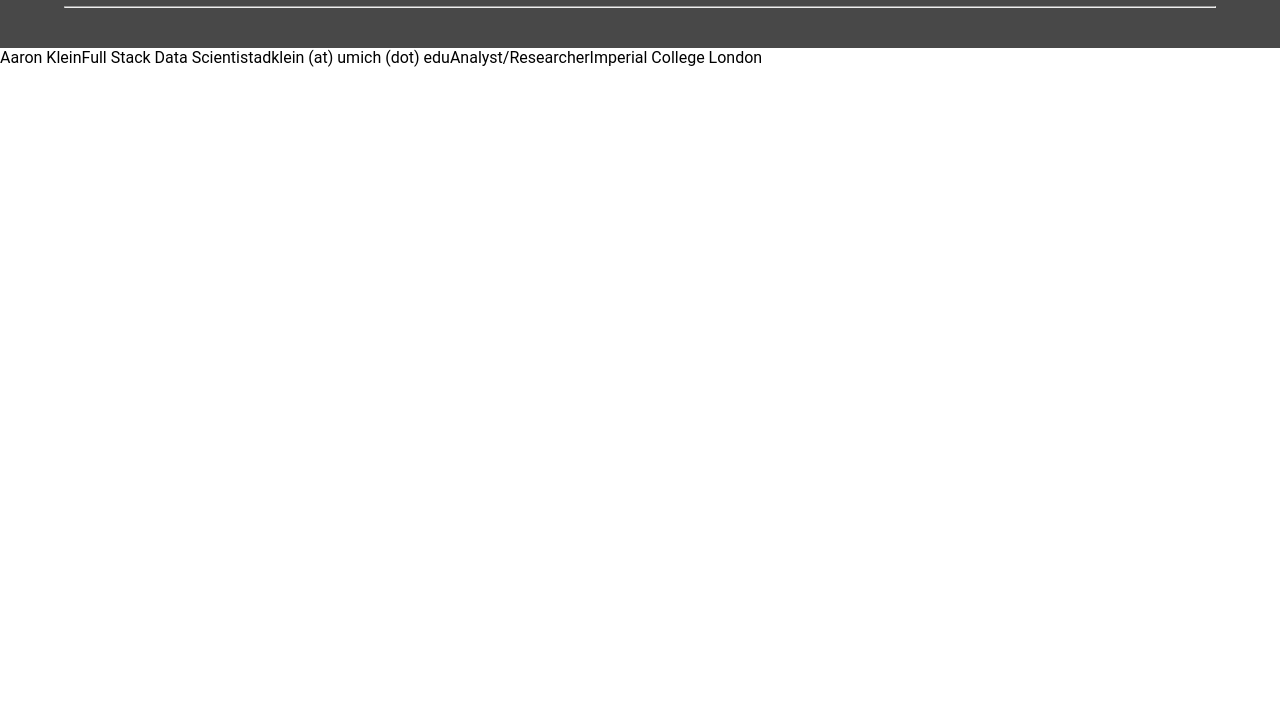
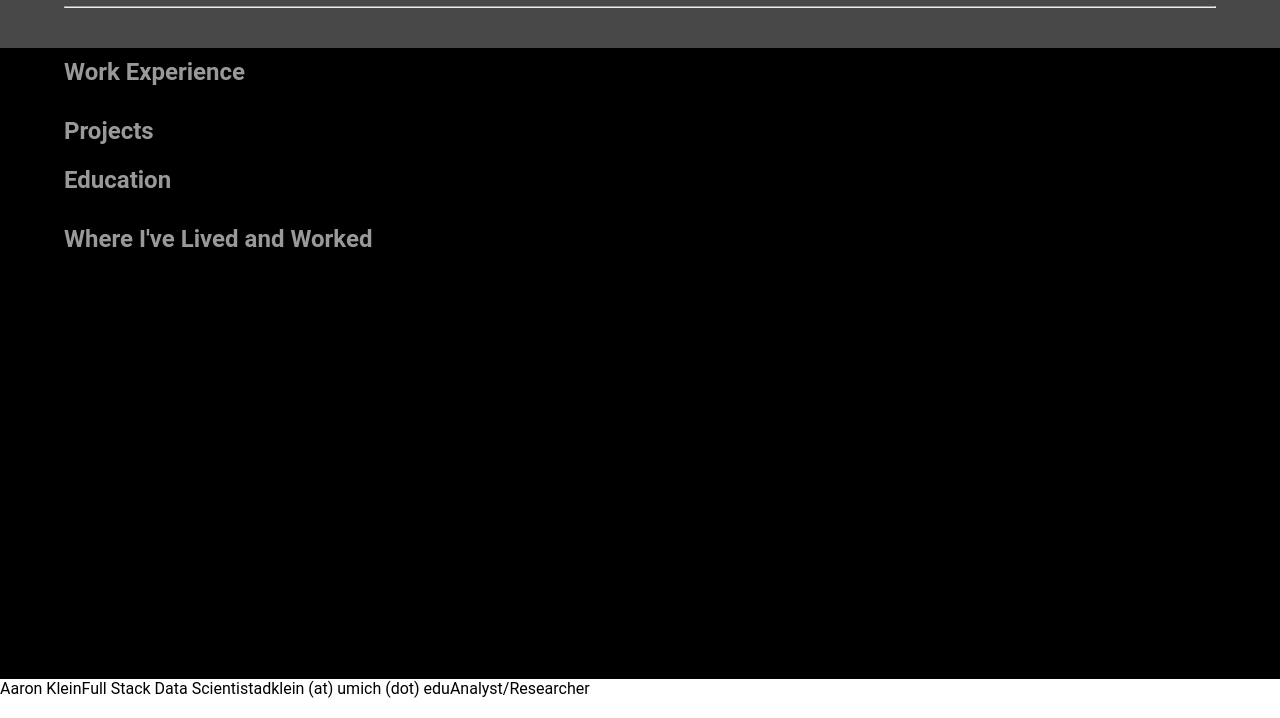
Before and after one commit to adklein/frontend, a plain HTML site: page frontend-nanodegree-resume/index.html in a window 1280 px wide. Shown: the part 82-800 px from the top of the page. Drawn offline with Linux system fonts and the light colour scheme.

Commit message:
cleaned up resumeBuilder to only have 4 main vars and blacked out incomplete sections on the resume website

```diff
--- a/frontend-nanodegree-resume/index.html
+++ b/frontend-nanodegree-resume/index.html
@@ -120,19 +120,19 @@ need to load. You'll see a lot of <link>s to CSS files for styles and
       document.getElementById('header').style.display = 'none';
     }
     if(document.getElementsByClassName('work-entry').length === 0) {
-      document.getElementById('workExperience').style.display = 'none';
+      document.getElementById('workExperience').style.backgroundColor = 'black';
     }
     if(document.getElementsByClassName('project-entry').length === 0) {
-      document.getElementById('projects').style.display = 'none';
+      document.getElementById('projects').style.backgroundColor = 'black';
     }
     if(document.getElementsByClassName('education-entry').length === 0) {
-      document.getElementById('education').style.display = 'none';
+      document.getElementById('education').style.backgroundColor = 'black';
     }
     if(document.getElementsByClassName('flex-item').length === 0) {
       document.getElementById('lets-connect').style.display = 'none';
     }
     if(document.getElementById('map') === null) {
-      document.getElementById('mapDiv').style.display = 'none';
+      document.getElementById('mapDiv').style.backgroundColor = 'black';
     }
   </script>
 </body>
--- a/frontend-nanodegree-resume/js/resumeBuilder.js
+++ b/frontend-nanodegree-resume/js/resumeBuilder.js
@@ -4,18 +4,18 @@ This is empty on purpose! Your code to build the resume will go here.
 
  //$("#main").append("Aaron Klein");
 
- var SoL = 299792458;
- var MtoC = 100;
- var nanoSec = 1.0/1000000000;
- var speed = SoL * MtoC * nanoSec;
+// var SoL = 299792458;
+// var MtoC = 100;
+// var nanoSec = 1.0/1000000000;
+// var speed = SoL * MtoC * nanoSec;
 
  //$("#main").append(speed);
 
- var awesomeThoughts = "I am Aaron and I am AWESOME!";
+// var awesomeThoughts = "I am Aaron and I am AWESOME!";
 
- console.log(awesomeThoughts);
+// console.log(awesomeThoughts);
 
- var funThoughts = awesomeThoughts.replace("AWESOME","FUN");
+// var funThoughts = awesomeThoughts.replace("AWESOME","FUN");
 
  //$("#main").append(funThoughts);
 
@@ -36,7 +36,7 @@ This is empty on purpose! Your code to build the resume will go here.
 
  var bio = {"name": "Aaron Klein",
 	"role": "Full Stack Data Scientist",
-	"contactinfo" : contactInfo,
+	"contacts" : contactInfo,
 	"picture" : pictureURL,
 	"welcomeMessage" : welcome,
 	"skills" : skills
@@ -44,20 +44,46 @@ This is empty on purpose! Your code to build the resume will go here.
 
  $("#main").append(bio.name);
  $("#main").append(bio.role);
- $("#main").append(bio.contactinfo.email);
+ $("#main").append(bio.contacts.email);
 
  var work = {};
- var education = {};
+ var education = {
+     "schools": [
+     {
+         "name": "University of Michigan",
+         "city": "Ann Arbor, MI, USA",
+         "degree": "BSc",
+         "major": ["Aerospace Engineering"]
+     },
+     {
+         "name": "Imperial College London",
+         "city": "London, UK",
+         "degree": "MSc",
+         "major": ["Aeronautical Engineering"]
+     }
+    ]
+ };
 
- education.name = "Imperial College London";
- education.Degree = "Masters of Science";
- education.Year = 2015;
- education.City = "London";
+ //education.name = "Imperial College London";
+ //education.Degree = "Masters of Science";
+ //education.Year = 2015;
+ //education.City = "London";
 
  work.position = "Analyst/Researcher";
  work.employer = "Klein Lawyers";
  work.Year = 2015;
  work.City = "Vancouver";
 
+ var projects = {
+     "project": [
+     {
+         "title": "First Project",
+         "date": "Jan ____ to Dec ____",
+         "description": "What was done",
+         "images": ["website.URL"]
+     }
+    ]
+ };
+
  $("#main").append(work.position);
  $("#main").append(education.name);
```
